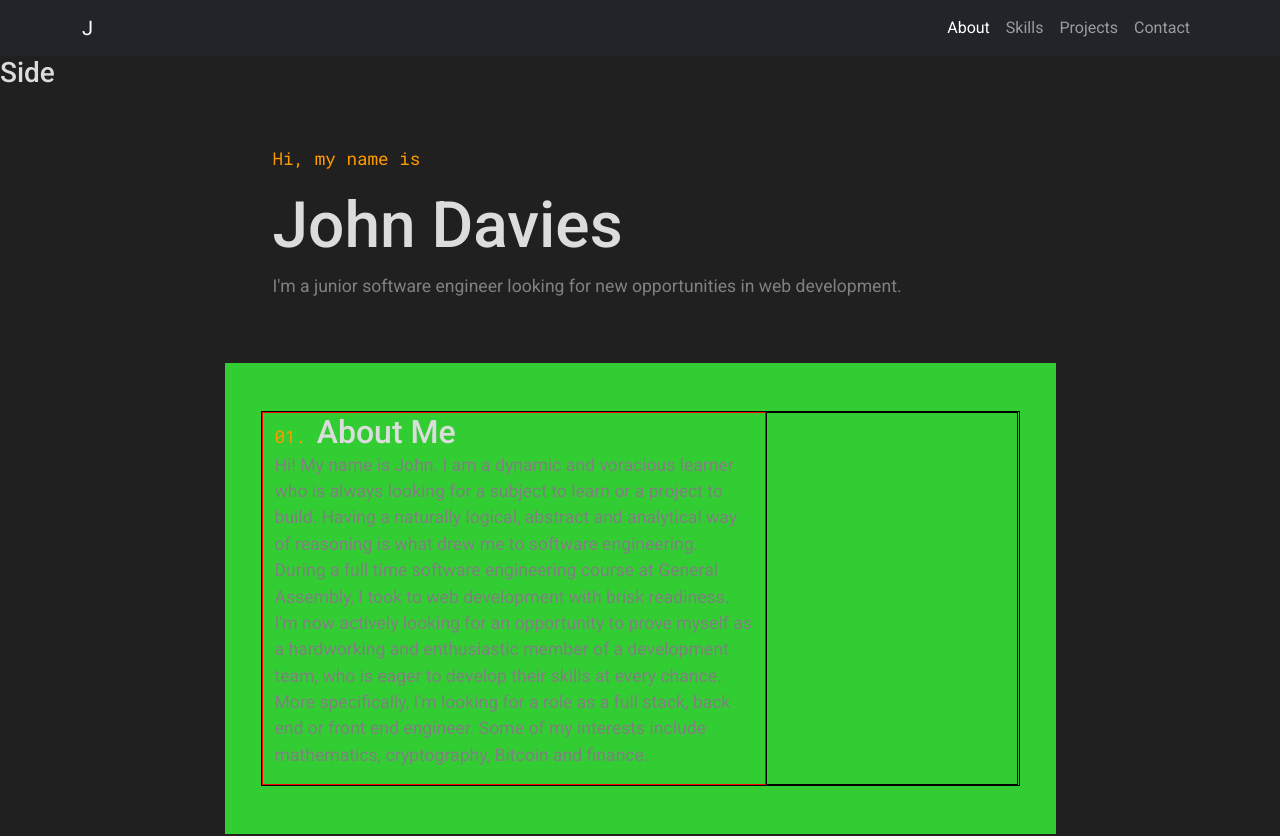
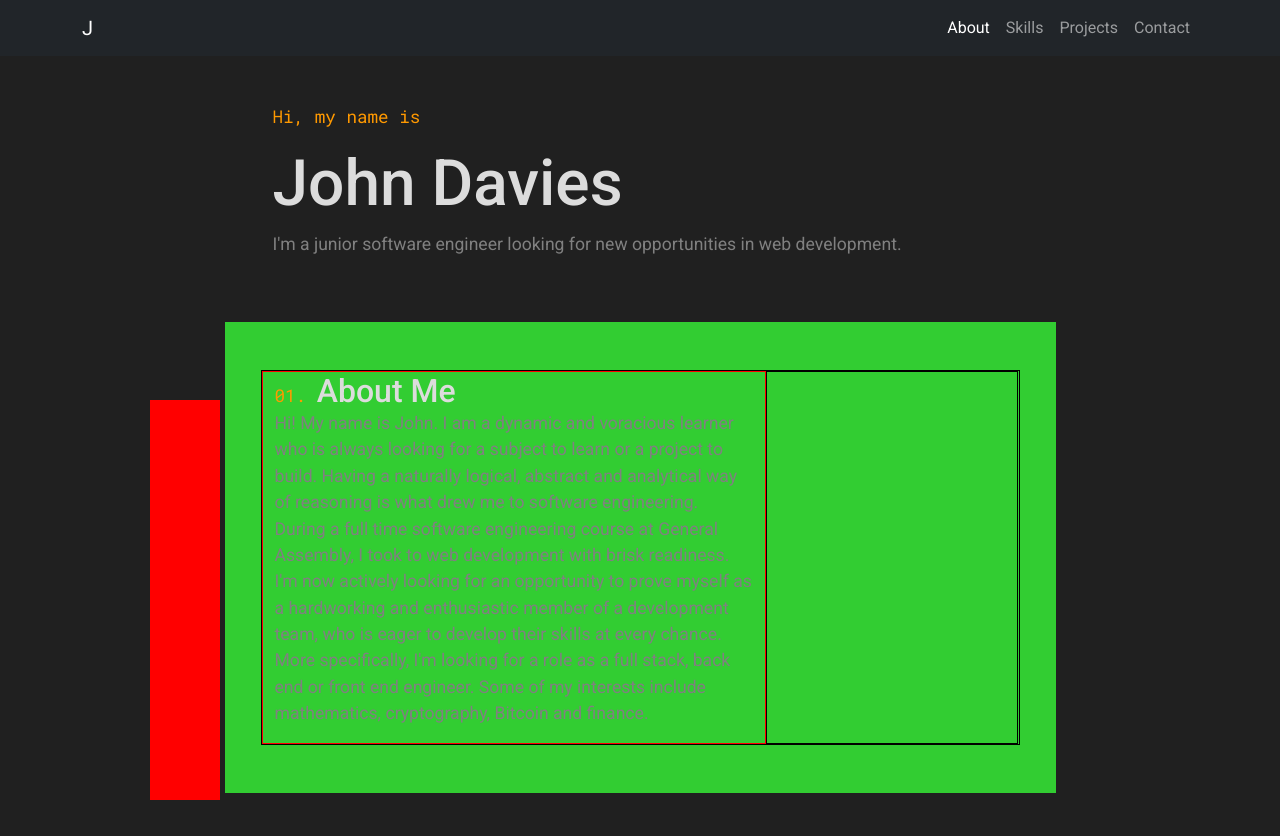
Before and after one commit to tigeryant/tigeryant.github.io, a React (Create React App) app in the folder client/: page / in a window 1280 px wide. Shown: the top 836 px of the page. Built offline with nearby package versions, Linux system fonts and the light colour scheme.

Commit message:
initial sidebar placement

```diff
--- a/client/src/components/Side.js
+++ b/client/src/components/Side.js
@@ -1,7 +1,12 @@
 function Side () {
   return (
     // must use position fixed
-    <h3>Side</h3>
+    <section id="side">
+      <div className="side">
+
+      </div>
+    </section>
+
   )
 }
 
--- a/client/src/styles/main.scss
+++ b/client/src/styles/main.scss
@@ -57,6 +57,17 @@ h2, h3, h4 {
   color: #ff9900;
   font-size: 1.1rem;
   font-family: 'Roboto Mono', monospace;
+}
+
+// SIDE
+
+.side {
+  width: 70px;
+  height: 400px;
+  background-color: red;
+  position: fixed;
+  bottom: 0;
+  left: 150px;
 }
 
 // HERO
```
